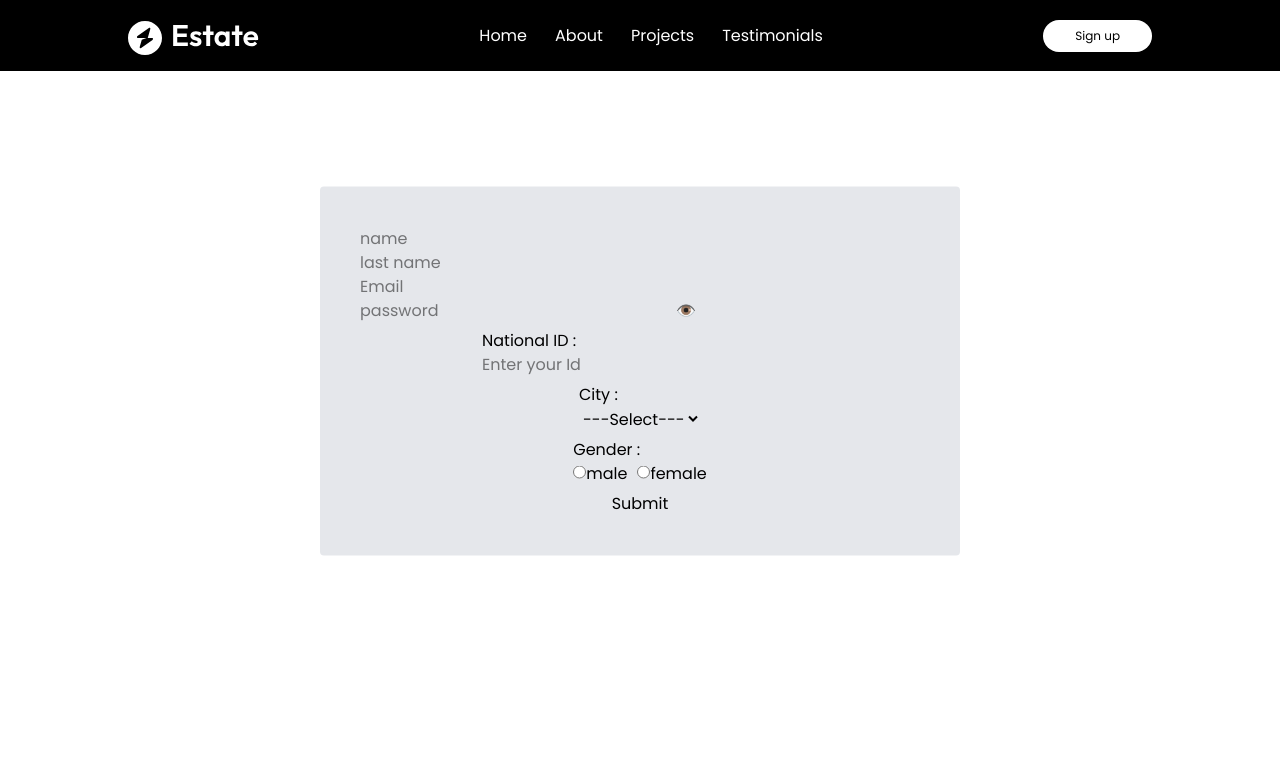
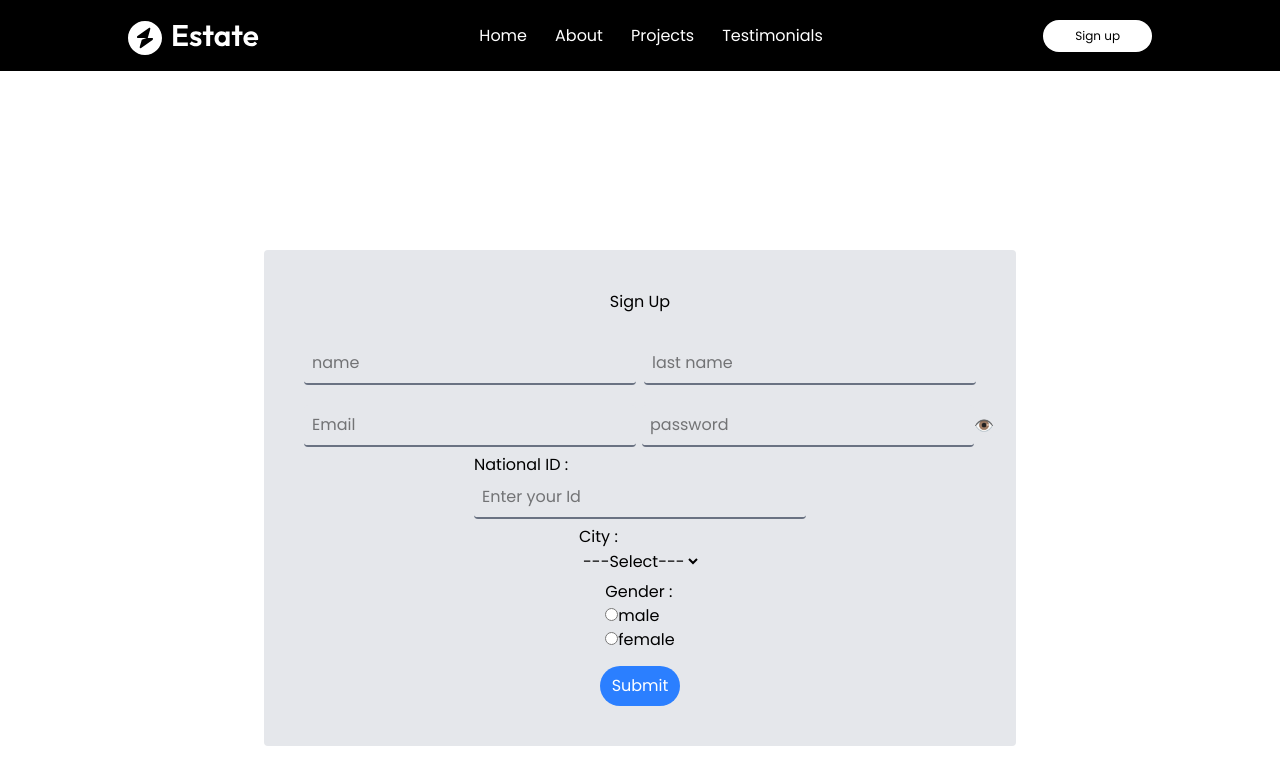
Before and after one commit to la3t0Masoud/Real-state, a React (Vite) app in the folder real-state/: page /SignUp in a window 1280 px wide. Shown: the top 784 px of the page. Built offline with nearby package versions, Linux system fonts and the light colour scheme.

Commit message:
some styles applied

```diff
--- a/real-state/src/components/Signup.jsx
+++ b/real-state/src/components/Signup.jsx
@@ -21,20 +21,28 @@ const Signup = () => {
       <br /><br /><br /><br /><br /><br /><br /><br />
 
       <form className=' flex flex-col justify-center items-center gap-1.5 absolute top-0.5 left-1/2 -translate-x-1/2 translate-y-1/2 bg-gray-200 rounded  p-10'>
-        <div>
-            <input type="text" placeholder="name" />
-            <input type="text" placeholder="last name" />
-            <input type="email" placeholder="Email" />
-            <div className='flex'>
-                <input type={showPassword ? "text" : "password"} placeholder="password" />
+        <div className='flex flex-col justify-center items-center'>
+            <h3 className='mb-5'>Sign Up</h3>
+            <hr />
+            <div className='mt-2'>
+                <div className='mb-5 names flex items-center justify-center gap-2'>
+                    <input className='border-b-2 border-gray-500 border-t-0 border-l-0 border-r-0 rounded p-2 hover:border-gray-500' type="text" placeholder="name" />
+                    <input className='border-b-2 border-gray-500 border-t-0 border-l-0 border-r-0 rounded p-2 active:border-gray-500' type="text" placeholder="last name" />
+                </div>
+                <div className='email-&-password flex gap-1.5'>
+                    <input className='bg-gray-200 border-b-2 border-gray-500 border-t-0 border-l-0 border-r-0 rounded p-2 active:border-gray-500' type="email" placeholder="Email" />
+                    <div className='flex flex-row w-2'>
+                        <input className='bg-gray-200 border-b-2 border-gray-500 border-t-0 border-l-0 border-r-0 rounded p-2 active:border-gray-500' type={showPassword ? "text" : "password"} placeholder="password" />
                         <button
                             type='button'
                             onClick={() => setShowPassword(!showPassword)}
                             aria-label={showPassword ? "Hide password" : "Show password"}
-                    ><p className='hider' >
+                            ><p className='hider cursor-pointer bg-gray-200 rounded-4xl' >
                                 {showPassword ? "🙈" : "👁️"}
                             </p>
                         </button>
+                    </div>
+                </div>
             </div>
 
         </div>
@@ -43,6 +51,7 @@ const Signup = () => {
             <label>National ID :</label>
             <br />
             <input
+            className='border-b-2 border-gray-500 border-t-0 border-l-0 border-r-0 rounded p-2 hover:border-gray-500'
             type="text"
             value={value}
             onChange={handleChange}
@@ -62,8 +71,8 @@ const Signup = () => {
             </select>
         </div>
 
-        <div>
-            <h3>Gender :</h3>
+        <div className='items-center'>
+            <h3 className='items-start'>Gender :</h3>
             <label>
             <input
                 type="radio"
@@ -74,8 +83,8 @@ const Signup = () => {
             />
             male
             </label>
-
-            <label style={{ marginLeft: "10px" }}>
+            <br />
+            <label>
             <input
                 type="radio"
                 name="gender"
@@ -86,7 +95,7 @@ const Signup = () => {
             female
             </label>
         </div>
-              <input className='cursor-pointer' type="submit" id='submit' />
+              <input className='cursor-pointer bg-blue-500 px-3 py-2 mt-2 rounded-3xl text-white' type="submit" id='submit' />
 
       </form>
     </div>
```
Lines whose indentation alone changed are shown as unchanged.
